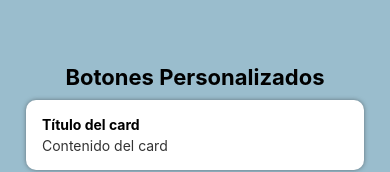
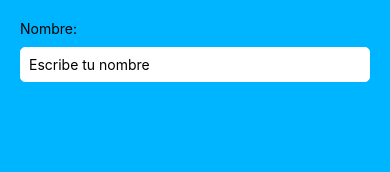
Before and after one commit to evelyn-santiago/ReactNave, a React Native app: screen / in a window 390 px wide. Shown: the top 172 px of the page. Built offline with nearby package versions, Linux system fonts and the light colour scheme.

Commit message:
13.-Formulario 1

```diff
--- a/App.js
+++ b/App.js
@@ -1,14 +1,14 @@
 // import Homee from './src/pages/Homee';
 // import Butones from './src/pages/Butones';
 // import BotonesV2 from './src/pages/BotonesV2';
-import HomePrincipal from './src/pages/HomePrincipal';
+// import HomePrincipal from './src/pages/HomePrincipal';
+import Formulario from './src/pages/Formulario';
 
 
 
  function App() {
   return (
-    <HomePrincipal/>
-
+    <Formulario/>
   );
 
 }
--- a/src/components/CardV3.js
+++ b/src/components/CardV3.js
@@ -1,6 +1,6 @@
 import { Text, View, StyleSheet, Image,TouchableOpacity,  Platform, } from "react-native";
 
-export default function CardV3() {
+export default function CardV() {
     return (
         <View style={style.card}>
             <Image style={style.img} source={{ uri: 'https://i.blogs.es/f7234d/imagen/500_333.webp' }} />
--- /dev/null
+++ b/src/pages/Formulario.js
@@ -0,0 +1,36 @@
+import React from "react";
+import { Platform, StatusBar, StyleSheet, View, Text, TextInput, SafeAreaView } from "react-native";
+
+
+const Formulario = () => {
+  return (
+    <View style={style.main}>
+      <SafeAreaView style={style.mains}>
+        <Text>Nombre:</Text>
+        <TextInput placeholder="Escribe tu nombre" style={style.input} />
+      </SafeAreaView>
+    </View>
+  );
+};
+
+const style = StyleSheet.create({
+  main: {
+    flex: 1,
+    backgroundColor: "#00b5ff",
+    paddingTop: Platform.OS === "android" ? StatusBar.currentHeight : 0,
+  },
+  mains: {
+    flex: 1,
+    margin: 20,
+  },
+  input: {
+    borderWidth: 1,
+    borderColor: "#fff",
+    padding: 8,
+    marginTop: 10,
+    borderRadius: 5,
+    backgroundColor: "#fff",
+  },
+});
+
+export default Formulario;
```
